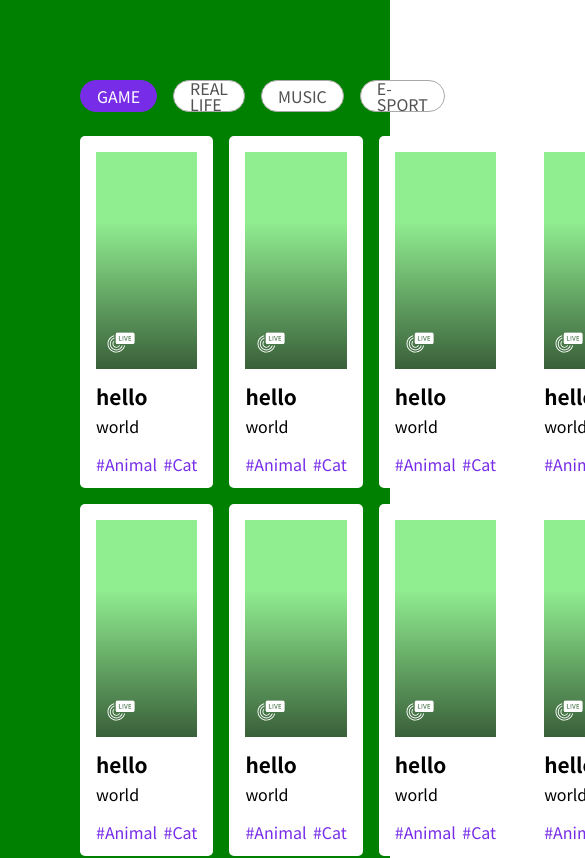
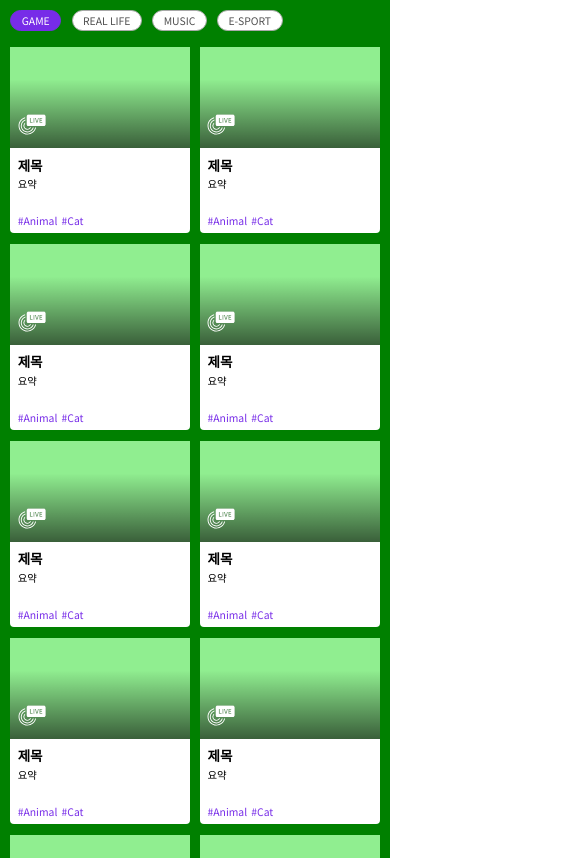
Before and after one commit to we-sopt-together-twitch/frontend, a React (Create React App) app: page /test/tekiter in a window 390 px wide. Shown: the top 858 px of the page, 585 px wide, since content can reach past the window. Built offline with nearby package versions, Linux system fonts and the light colour scheme.

Commit message:
feat: 반응형 기능 추가

```diff
--- a/src/components/browseLiveChannels/BroadcastCard/BroadcastCard.tsx
+++ b/src/components/browseLiveChannels/BroadcastCard/BroadcastCard.tsx
@@ -1,4 +1,4 @@
-import styled from "styled-components";
+import styled, { css } from "styled-components";
 import { LiveThumbnail } from "../../common/LiveThumbnail";
 import { BroadcastTags } from "./BroadcastTags";
 
@@ -6,42 +6,63 @@ interface BroadcastCardProps {
   title: string;
   summary: string;
   tags?: string[];
+
+  compact?: boolean;
 }
 
 export function BroadcastCard(props: BroadcastCardProps) {
-  const { title, summary, tags = [] } = props;
+  const { title, summary, tags = [], compact = false } = props;
 
   return (
-    <StyledBroadcastCard>
+    <StyledBroadcastCard compact={compact}>
       <BroadcastLiveThumbnail />
-      <Title>{title}</Title>
-      <Summary>{summary}</Summary>
-      <BroadcastTags tags={tags} />
+      <ContentBox compact={compact}>
+        <Title>{title}</Title>
+        <Summary>{summary}</Summary>
+        <BroadcastTags tags={tags} />
+      </ContentBox>
     </StyledBroadcastCard>
   );
 }
 
-const StyledBroadcastCard = styled.div`
+const StyledBroadcastCard = styled.div<{ compact: boolean }>`
   height: 100%;
   width: 100%;
-  padding: 1em;
-  border-radius: 5px;
+
+  border-radius: 4px;
 
   display: flex;
   flex-direction: column;
 
   background-color: white;
+
+  ${({ compact }) =>
+    compact
+      ? ""
+      : css`
+          padding: 0.7em;
+        `};
 `;
 
 const BroadcastLiveThumbnail = styled(LiveThumbnail)`
   width: 100%;
-  height: 100%;
+  padding-top: 56.25%;
 
   flex-grow: 1;
 `;
 
+const ContentBox = styled.div<{ compact: boolean }>`
+  ${({ compact }) =>
+    compact
+      ? css`
+          margin: 0 0.7em;
+          margin-bottom: 0.7em;
+        `
+      : css``};
+`;
+
 const Title = styled.h3`
-  font-size: 1.3rem;
+  font-size: 1.3em;
   font-weight: 600;
 
   margin-top: 0.8em;
--- a/src/components/browseLiveChannels/BrowseLiveChannels.tsx
+++ b/src/components/browseLiveChannels/BrowseLiveChannels.tsx
@@ -3,12 +3,20 @@ import { BroadcastCard } from "./BroadcastCard";
 import { CategoryTab, CategoryTabItem } from "./CategoryTab";
 import { BrowseLiveChannelsLayout } from "./Layout";
 
+function sampleData() {
+  return {
+    title: "제목",
+    content: "내용",
+    summary: "요약",
+    tags: ["#Animal", "#Cat"],
+  };
+}
+
 export function BrowseLiveChannels() {
   const [selectedTab, setSelectedTab] = useState("game");
 
-  const renderedCards = [...new Array(10)].map((_, idx) => (
-    <BroadcastCard key={idx} title="hello" summary="world" tags={["#Animal", "#Cat"]} />
-  ));
+  const cards = [...new Array(10)].map((_, idx) => <BroadcastCard key={idx} {...sampleData()} />);
+  const mobileCards = [...new Array(10)].map((_, idx) => <BroadcastCard key={idx} {...sampleData()} compact />);
 
   return (
     <BrowseLiveChannelsLayout
@@ -20,7 +28,8 @@ export function BrowseLiveChannels() {
           <CategoryTabItem label="E-SPORT" value="e-sport" />
         </CategoryTab>
       }
-      cards={renderedCards}
+      cards={cards}
+      mobileCards={mobileCards}
     />
   );
 }
--- a/src/components/browseLiveChannels/Layout.tsx
+++ b/src/components/browseLiveChannels/Layout.tsx
@@ -1,18 +1,22 @@
 import { ReactNode } from "react";
 import styled from "styled-components";
+import { displaySize, SwitchDisplay } from "../../styles/responsive";
 
 interface BrowseLiveChannelsLayoutProps {
   tab: ReactNode;
   cards: ReactNode;
+  mobileCards: ReactNode;
 }
 
 export function BrowseLiveChannelsLayout(props: BrowseLiveChannelsLayoutProps) {
-  const { tab, cards } = props;
+  const { tab, cards, mobileCards } = props;
 
   return (
     <OuterBox>
       <TabSlot>{tab}</TabSlot>
-      <CardsSlot>{cards}</CardsSlot>
+      <CardsSlot>
+        <SwitchDisplay desktop={cards} mobile={mobileCards} />
+      </CardsSlot>
     </OuterBox>
   );
 }
@@ -33,7 +37,10 @@ const CardsSlot = styled.div`
   column-gap: 1rem;
   grid-auto-flow: row;
 
+  ${displaySize("mobile")} {
+    grid-template-columns: repeat(2, 1fr);
+  }
+
   & > * {
-    height: 22rem;
   }
 `;
--- a/src/components/common/LiveThumbnail.tsx
+++ b/src/components/common/LiveThumbnail.tsx
@@ -51,8 +51,8 @@ const GradientLayer = styled.div`
 
 const IconLayer = styled.div`
   position: absolute;
-  left: 0.7rem;
-  bottom: 0.8rem;
+  left: 0.7em;
+  bottom: 0.8em;
 `;
 
 const ContentPlaceHolder = styled.div`
--- a/src/pages/testPages/Tekiter.tsx
+++ b/src/pages/testPages/Tekiter.tsx
@@ -12,16 +12,22 @@ export function TekiterTestPage() {
 }
 
 const Background = styled.div`
-  background-color: gray;
+  min-height: 100vh;
+  margin: 0 auto;
 
-  padding: 5em;
-  min-height: 100vh;
+  width: 70em;
+
+  background-color: lightgray;
 
   ${displaySize("tablet")} {
     background-color: yellow;
+    padding: 1em;
+    width: unset;
   }
 
   ${displaySize("mobile")} {
     background-color: green;
+    padding: 1em;
+    width: unset;
   }
 `;
--- a/src/styles/globalStyle.ts
+++ b/src/styles/globalStyle.ts
@@ -4,15 +4,20 @@ import reset from "styled-reset";
 export const GlobalStyle = createGlobalStyle`
     ${reset}
 
+
+    :root {
+        font-size: 65%;
+        font-family: 'Noto Sans KR', sans-serif;
+    }
+
+
     * {
         box-sizing: border-box;
         margin: 0;
+    }
 
 
-    }
+    body {
 
-    :root {
-        font-size: 16px;
-        font-family: 'Noto Sans KR', sans-serif;
     }
 `;
--- a/src/styles/responsive.tsx
+++ b/src/styles/responsive.tsx
@@ -1,8 +1,8 @@
-import { ReactElement, useEffect, useState } from "react";
+import { ReactElement, ReactNode, useEffect, useState } from "react";
 
 const breakpoints = {
-  mobile: "768px",
-  tablet: "1023px",
+  mobile: "480px",
+  tablet: "768px",
   desktop: null,
 };
 
@@ -20,7 +20,7 @@ function matchSize(device: BreakpointNames): boolean {
 type BreakpointNames = keyof typeof breakpoints;
 
 /**
- * styled-components 안에 넣어 사용하는
+ * styled-components 안에 넣어 사용하는 미디어 쿼리 조건문
  * @param device 대상 디바이스 사이즈
  */
 export function displaySize(device: BreakpointNames) {
@@ -28,26 +28,32 @@ export function displaySize(device: BreakpointNames) {
 }
 
 interface SwitchDisplayProps {
-  desktop: ReactElement;
-  tablet?: ReactElement;
-  mobile?: ReactElement;
+  desktop: ReactNode;
+  tablet?: ReactNode;
+  mobile?: ReactNode;
 }
 
+/**
+ * 디스플레이 종류별 분기 렌더링을 해주는 컴포넌트
+ */
 export function SwitchDisplay(props: SwitchDisplayProps): ReactElement {
-  const display = useDisplaySizeChange();
+  const display = useDisplaySize();
 
-  if (props.mobile && display.size === "mobile") {
-    return props.mobile;
+  if (props.mobile && display.type === "mobile") {
+    return <>{props.mobile}</>;
   }
-  if (props.tablet && display.size === "tablet") {
+  if (props.tablet && display.type === "tablet") {
     {
-      return props.tablet;
+      return <>{props.tablet}</>;
     }
   }
-  return props.desktop;
+  return <>{props.desktop}</>;
 }
 
-export function useDisplaySizeChange() {
+/**
+ * 현재 디스플레이 종류를 알아오는 훅
+ */
+export function useDisplaySize() {
   const [display, setDisplay] = useState<BreakpointNames>("desktop");
 
   useEffect(() => {
@@ -60,6 +66,7 @@ export function useDisplaySizeChange() {
         setDisplay("desktop");
       }
     }
+    handler();
 
     window.addEventListener("resize", handler);
     return () => {
@@ -67,5 +74,5 @@ export function useDisplaySizeChange() {
     };
   }, []);
 
-  return { size: display };
+  return { type: display };
 }
```
